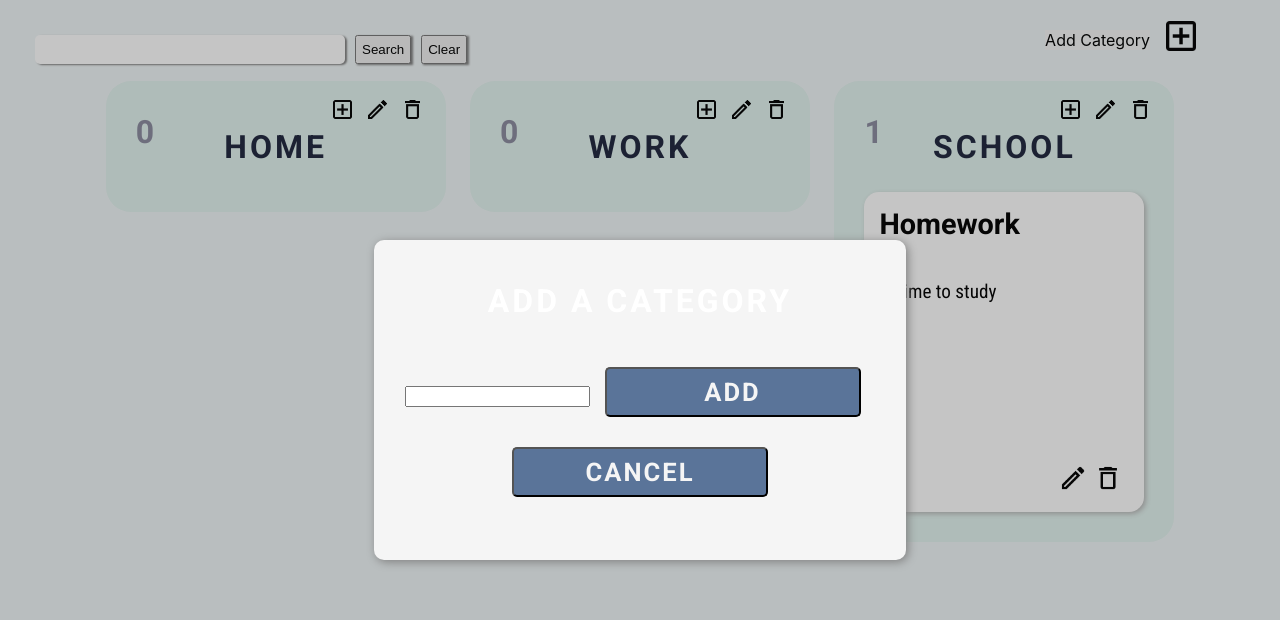
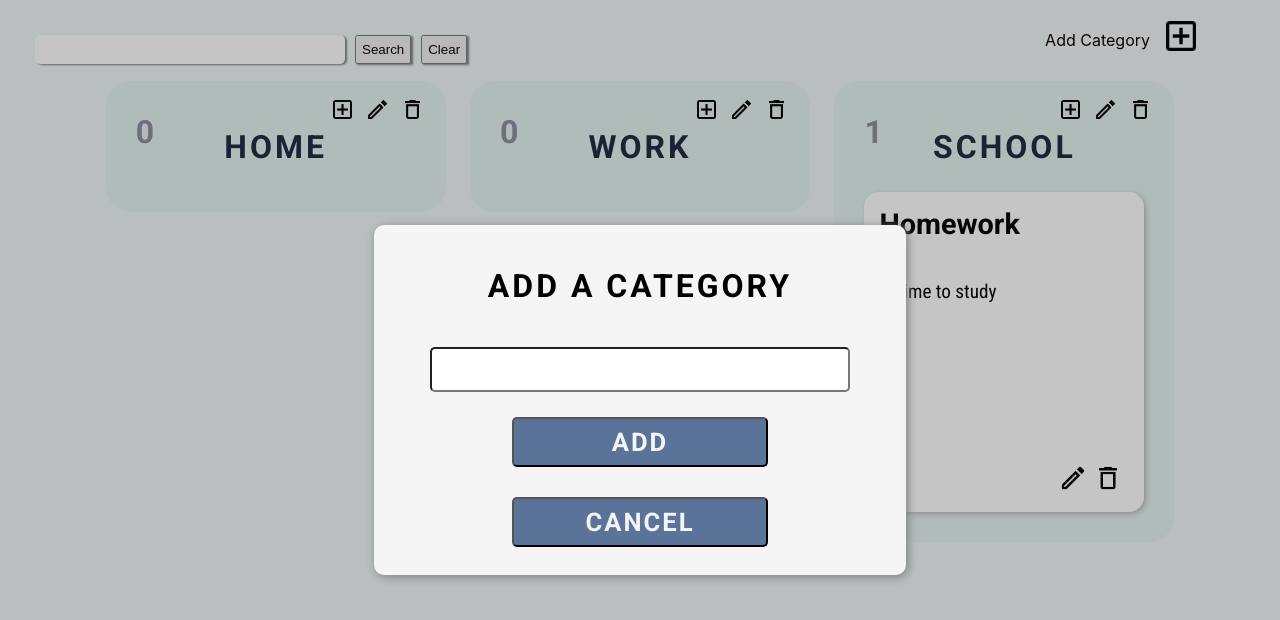
Before and after one commit to wildfirefly12/todo, a React (Create React App) app: page / in a window 1280 px wide. Both pictures are taken after a click on the button 1175 px from the left and 37 px from the top of the page. Shown: the top 620 px of the page. Built offline with nearby package versions, Linux system fonts and the light colour scheme.

Commit message:
Changed tasks to use category id instead of name

```diff
--- a/package.json
+++ b/package.json
@@ -3,10 +3,15 @@
   "version": "0.1.0",
   "private": true,
   "dependencies": {
+    "@emotion/react": "^11.10.6",
+    "@emotion/styled": "^11.10.6",
+    "@mui/material": "^5.11.16",
     "@testing-library/jest-dom": "^5.16.2",
     "@testing-library/react": "^12.1.4",
     "@testing-library/user-event": "^13.5.0",
     "react": "^17.0.2",
+    "react-dnd": "^15.1.1",
+    "react-dnd-html5-backend": "^15.1.2",
     "react-dom": "^17.0.2",
     "react-scripts": "5.0.0",
     "web-vitals": "^2.1.4"
--- a/src/App.js
+++ b/src/App.js
@@ -1,21 +1,22 @@
 import './App.css';
 import Category from "./components/category/Category";
 import React, {useState} from "react";
-import AddTask from "./components/AddTask";
+import AddTask from "./components/task/AddTask";
 import Header from "./components/Header";
 import AddCategory from "./components/category/AddCategory";
 
 function App() {
+
   var dummyCategories = [
-    {id: 1, name: "Home", taskCount: 0},
-    {id: 2, name: "Work", taskCount: 0},
-    {id: 3, name: "School", taskCount: 1},
+    {id: 1, name: "Home"},
+    {id: 2, name: "Work"},
+    {id: 3, name: "School"},
   ]
 
   var dummyTasks = [
     {
       id: 1,
-      category: "School",
+      categoryId: 3,
       title: "Homework",
       description: "Time to study"
     }
@@ -30,11 +31,14 @@ function App() {
   }
 
   const deleteCategoryHandler = (category) => {
-    setCategories(categories.filter(c => c !== category));
-
+    if(tasks.filter(t => t.categoryId == category.id).length <= 0){
+      setCategories(categories.filter(c => c !== category));
+    } else {
+      alert("Cannot delete a category with existing tasks.")
+    }
   }
 
-  const editCategoryHandler = (prevName, category) => {
+  const editCategoryHandler = (prevId, category) => {
     setCategories(categories.filter(c => c.id !== category.id));
 
     setCategories(prevCategories => {
@@ -42,8 +46,8 @@ function App() {
     })
 
     for(let i = 0; i < tasks.length; i++){
-      if(tasks[i].category === prevName) {
-        tasks[i].category = category.name;
+      if(tasks[i].categoryId === prevId) {
+        tasks[i].categoryId = category.id;
         editTaskHandler(tasks[i]);
       }
     }
@@ -71,7 +75,7 @@ function App() {
   }
 
   const [addingTask, setAddingTask] = useState(false);
-  const [category, setCategory] = useState("");
+  const [category, setCategory] = useState({});
 
   const setAddingTaskState = (category) => {
     setAddingTask(!addingTask);
--- a/src/components/category/AddCategory.css
+++ b/src/components/category/AddCategory.css
@@ -7,7 +7,7 @@
     top: 0px;
     bottom: 0px;
     margin: auto;
-    padding: 10px;
+    padding: 10px 10px 40px 10px;
     border-radius: 10px;
     background-color: whitesmoke;
     box-shadow: 2px 2px 10px gray;
@@ -15,12 +15,22 @@
 }
 
 .categoryTitle{
-    color: white;
+    color: black;
     font-family: Roboto;
     font-weight: bolder;
     font-size: 2em;
     text-transform: uppercase;
     letter-spacing: 3px;
+}
+
+.inputCategory{
+    display: inline-block;
+    height: 35px;
+    width: 80%;
+    margin: 10px;
+    border-radius: 5px;
+    font-size: 1.4em;
+    padding: 3px;
 }
 
 .categoryButton{
--- a/src/components/category/AddCategory.js
+++ b/src/components/category/AddCategory.js
@@ -26,7 +26,7 @@ const AddCategory = (props) => {
         <div className={"addCategory"}>
             <p className={"categoryTitle"}>Add a category</p>
             <form onSubmit={handleAddCategory}>
-                <input className={"field"} type={"text"} onChange={titleChangeHandler} value={enteredTitle}/>
+                <input className={"inputCategory"} type={"text"} onChange={titleChangeHandler} value={enteredTitle}/>
                 <button className={"categoryButton"} type={"submit"} >Add</button>
                 <button className={"categoryButton"} value={"none"} onClick={props.setAddingCategoryState}>Cancel</button>
             </form>
--- a/src/components/category/Category.js
+++ b/src/components/category/Category.js
@@ -1,21 +1,20 @@
 import React, {useState} from "react";
 
 import "./Category.css";
-import Task from "../Task";
+import Task from "../task/Task";
 import EditCategory from "./EditCategory";
 import trash from "../../img/delete.png";
 import edit from "../../img/edit.png";
 import add from "../../img/add.png";
 
-
 const Category = (props) => {
 
     const countTasks = () => {
-        return props.tasks.filter(t => t.category === props.category.name).length;
+        return props.tasks.filter(t => t.categoryId === props.category.id).length;
     }
 
-    const showTask = (task, category) => {
-        if(task.category === category){
+    const showTask = (task) => {
+        if(task.categoryId === props.category.id){
             return (
                 <Task key={task.id} task={task} onTaskDelete={props.onTaskDelete} onTaskEdit={props.onTaskEdit}/>
             )
@@ -44,7 +43,7 @@ const Category = (props) => {
                 <h2 className={"title"}>{props.category.name}</h2>
                 <button className={"deleteCategoryButton"} onClick={deleteCategoryHandler.bind(this, props.category)}><img className={"categoryBtnImg"} src={trash} alt={'delete'}/></button>
                 <button className={"editCategoryButton"} onClick={setEditState}><img className={"categoryBtnImg"} src={edit} alt={'edit'}/></button>
-                <button className={"addTaskButton"} onClick={props.setAddingState.bind(this, props.category.name)}><img className={"categoryBtnImg"} src={add} alt={'add'}/></button>
+                <button className={"addTaskButton"} onClick={props.setAddingState.bind(this, props.category)}><img className={"categoryBtnImg"} src={add} alt={'add'}/></button>
             </div>
         );
     }
--- a/src/components/AddTask.js
+++ b/src/components/task/AddTask.js
@@ -21,7 +21,7 @@ const AddTask = (props) => {
             id: Math.random().toString(),
             title: enteredTitle,
             description: enteredDescription,
-            category: props.category
+            categoryId: props.category.id
         }
 
         props.onAddTask(task);
--- a/src/components/Task.js
+++ b/src/components/task/Task.js
@@ -1,8 +1,8 @@
 import React, {useState} from "react";
 
 import "./Task.css";
-import trash from "../img/delete.png";
-import edit from "../img/edit.png";
+import trash from "../../img/delete.png";
+import edit from "../../img/edit.png";
 
 const Task = (props) => {
 
--- a/src/index.js
+++ b/src/index.js
@@ -1,12 +1,17 @@
 import React from 'react';
 import ReactDOM from 'react-dom';
+import {DndProvider} from "react-dnd";
+import {HTML5Backend} from "react-dnd-html5-backend";
+
 import './index.css';
 import App from './App';
 import reportWebVitals from './reportWebVitals';
 
 ReactDOM.render(
   <React.StrictMode>
-    <App />
+    <DndProvider backend={HTML5Backend}>
+        <App />
+    </DndProvider>
   </React.StrictMode>,
   document.getElementById('root')
 );
```
Also changed, not shown: src/components/AddItems.css (deleted, +0 -14 lines), src/components/AddItems.js (deleted, +0 -46 lines), src/components/task/AddTask.css (renamed from src/components/AddTask.css), src/components/task/Task.css (renamed from src/components/Task.css), 1 other file (tests, documents, lock files or other folders).
